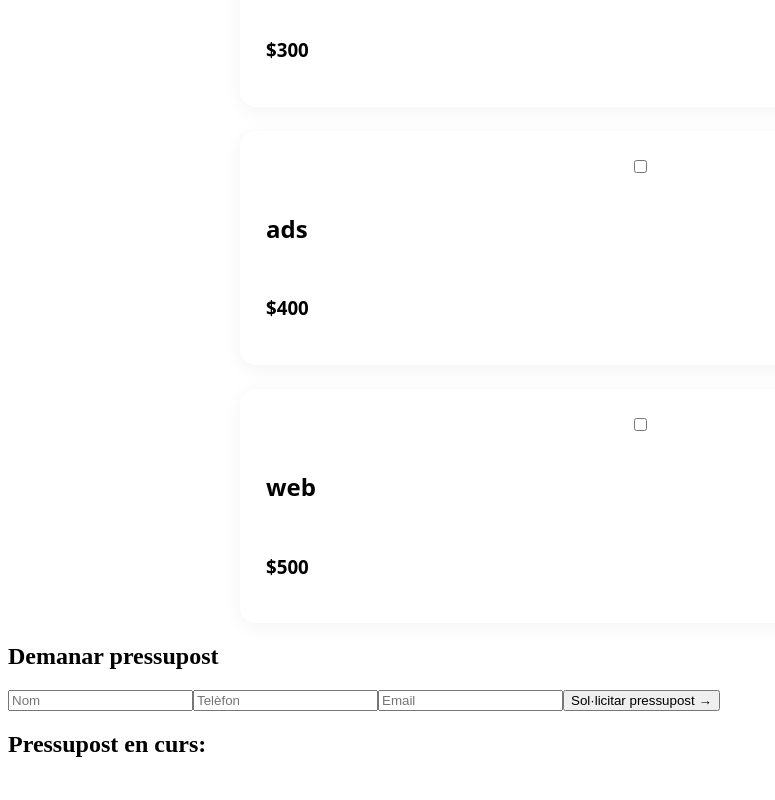
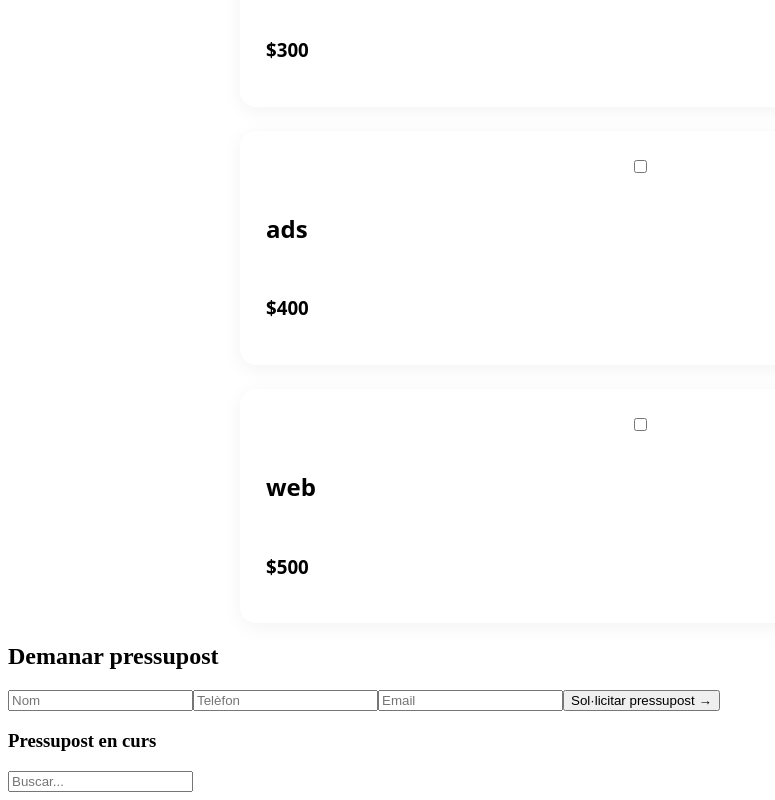
Before and after one commit to Evelynmerlo93/presupuestador-servicios-digitales, an Angular app: page / in a window 1280 px wide. Shown: the part 303-1103 px from the top of the page, without its empty margins (0-775 px from the left). Before the commit the page ends 1081 px from the top, so only its background shows below. Built offline with nearby package versions, Linux system fonts and the light colour scheme.

Commit message:
feat: add filteredServices computed signal for search filter

```diff
--- a/src/app/app.html
+++ b/src/app/app.html
@@ -1,16 +1,26 @@
 <main class="container">
   <h1>Frontender.itacademy</h1>
 
-  <!--llamamos al componente hijo y le pasamos los datos del padre -->
-  <app-service-list [service]="listService()" [totalPrice]="totalPrice()" (serviceSelect)="serviceSelect($event)">
+  <!--Lista de servicios -->
+  <app-service-list
+  [service]="filteredServices()"
+  [totalPrice]="totalPrice()"
+  (serviceSelect)="serviceSelect($event)">
   </app-service-list>
 
-  <app-form-new-user (userRegister)="saveUserData($event)">
+   <!--Formulario -->
+  <app-form-new-user
+  (userRegister)="saveUserData($event)">
   </app-form-new-user>
 
   <section>
-    <h2>Pressupost en curs: </h2>
+    <section>
+      <!--Filtrado de presupuestos de usuarios -->
+      <h3>Pressupost en curs</h3>
+      <input type="text" (input)="badgetListFilter($event)" placeholder="Buscar...">
+    </section>
 
+ <!--Tarjetas usuarios -->
     @for (client of clientsData(); track client) {
 
     <div class="client-card">
--- a/src/app/app.ts
+++ b/src/app/app.ts
@@ -11,7 +11,8 @@ import { FormNewUser } from './components/form-new-user/form-new-user';
 })
 export class AppComponent {
   title = 'presupuestador-servicios-digitales';
-listService = signal <Service []> ([
+
+  listService = signal <Service []> ([
 
     {
       id: 'seo',
@@ -37,8 +38,18 @@ listService = signal <Service []> ([
       languages: 1,
     },
   ]);
-//segunda signal, que guardaba un cliente individual, lo cambio que sea array
+
+//2da signal, cesta con los servicios de clientes
 clientsData = signal <{ text: string; tel: string; email: string } [] >([]);
+
+searchFilter = signal ('');
+
+filteredServices = computed(() => {
+  return this.listService().filter((patata) =>
+    patata.name.toLowerCase().includes(this.searchFilter().toLowerCase())
+  );
+})
+
 
   serviceSelect(clickedService: Service) {
     this.listService.update((services) =>
@@ -84,12 +95,15 @@ clientsData = signal <{ text: string; tel: string; email: string } [] >([]);
     return total;
   });
 
-//metodo que toma la informacion del formulario
+//metodo toma la infor del formulario
   saveUserData(userSaveData: { text: string, tel:string, email:string}){
 
     //actualizo lista y agrego los usuarios nuevos
    this.clientsData.update((patata) => [...patata, userSaveData  ] );
     console.log("Client data ready to save!", userSaveData )
   }
-
+  //para sacar el texto que escribio el usuario en buscador y acttualizo lo que escriba con set
+badgetListFilter(event:any){
+  const textUser= event.target.value;
 }
+}
```
